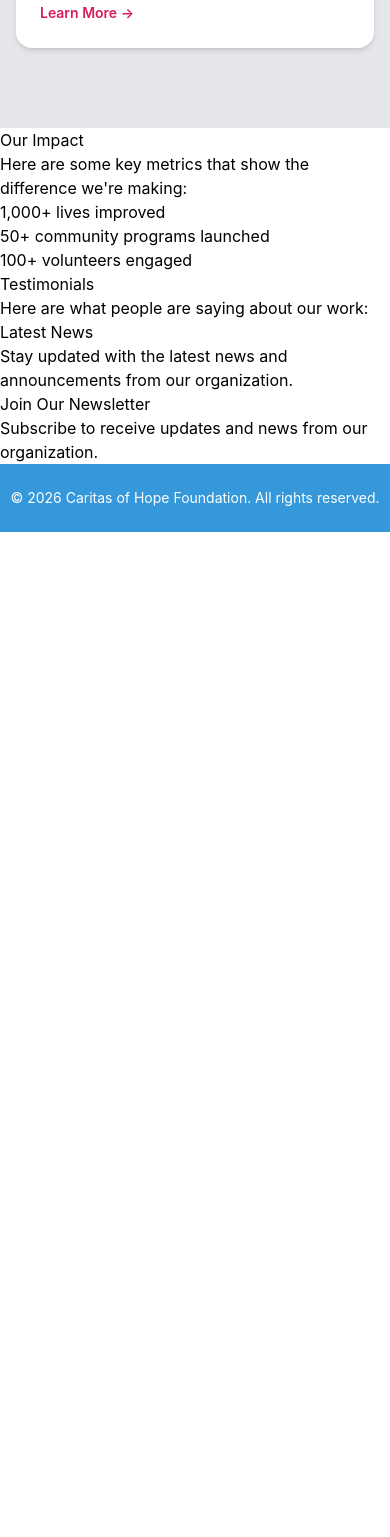
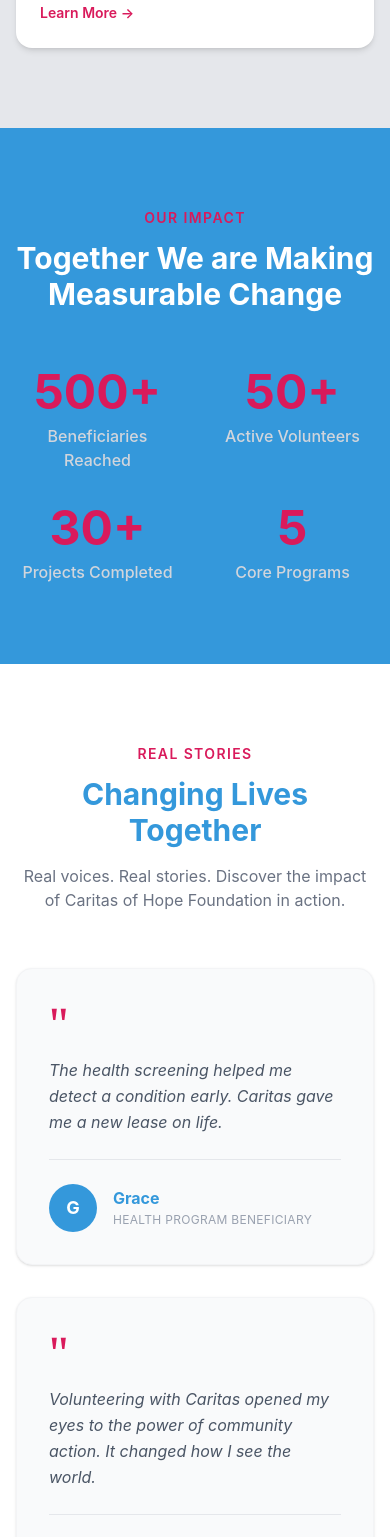
Before and after one commit to StacyChege/caritas-of-hope-v1, a React (Vite) app: page / in a window 390 px wide. Shown: the part 3480-5017 px from the top of the page. Before the commit the page ends 4012 px from the top, so only its background shows below. Built offline with nearby package versions, Linux system fonts and the light colour scheme.

Commit message:
Impact Metrics and Testimonials Pages

```diff
--- a/package.json
+++ b/package.json
@@ -16,6 +16,7 @@
     "react-dom": "^19.2.4",
     "react-hook-form": "^7.72.0",
     "react-icons": "^5.6.0",
+    "react-intersection-observer": "^10.0.3",
     "react-router-dom": "^7.13.2",
     "react-slick": "^0.31.0",
     "react-toastify": "^11.0.5",
--- a/src/components/home/HeroBanner.jsx
+++ b/src/components/home/HeroBanner.jsx
@@ -4,7 +4,7 @@
 export default function HeroBanner() {
     return (
         <section
-        className = "relative min-h-screen bg-caritas-magenta flex flex-col items-center justify-center text-white text-center px-4 py-20">
+        className = "relative min-h-screen bg-caritas-magenta flex flex-col items-center justify-center text-white text-center px-4 py-20 pt-20 md:pt-24">
             <div className = "absolute inset-0 bg-black opacity-30" />
 
             {/* Content container */}
--- a/src/components/home/ImpactMetrics.jsx
+++ b/src/components/home/ImpactMetrics.jsx
@@ -1,14 +1,42 @@
+const metrics = [
+    { value: 500, suffix: "+", label: "Beneficiaries Reached" },
+    { value: 50, suffix: "+", label: "Active Volunteers" },
+    { value: 30, suffix: "+", label: "Projects Completed" },
+    { value: 5, suffix: "", label: "Core Programs" },
+];
+
 export default function ImpactMetrics() {
     return (
-        <div>
-            <h2>Our Impact</h2>
-            <p>Here are some key metrics that show the difference we're making:</p>
-            <ul>
-                <li>1,000+ lives improved</li>
-                <li>50+ community programs launched</li>
-                <li>100+ volunteers engaged</li>
-            </ul>
-        </div>
+        <section className="py-20 bg-caritas-blue text-white px-4">
+            <div className="max-w-6xl mx-auto">
 
-    )
+                {/* Section header */}
+                <div className="text-center mb-14">
+                    <p className="text-caritas-magenta font-semibold uppercase tracking-widest text-sm mb-3">
+                        Our Impact
+                    </p>
+                    <h2 className="text-3xl md:text-4xl font-bold">
+                        Together We are Making Measurable Change
+                    </h2>
+                </div>
+
+                {/* Metrics grid */}
+                <div className="grid grid-cols-2 md:grid-cols-4 gap-8 text-center">
+                    {metrics.map((metric, index) => (
+                        <div key={index}>
+                            {/* Static Number - No library needed */}
+                            <div className="text-5xl font-bold text-caritas-magenta">
+                                {metric.value}{metric.suffix}
+                            </div>
+
+                            {/* Metric Label */}
+                            <p className="mt-2 text-gray-300 font-medium">
+                                {metric.label}
+                            </p>
+                        </div>
+                    ))}
+                </div>
+            </div>
+        </section>
+    );
 }
--- a/src/components/home/TestimonialsSlider.jsx
+++ b/src/components/home/TestimonialsSlider.jsx
@@ -1,8 +1,72 @@
-export default function TestimonialsSlider() {
+const testimonials = [
+    {
+        name: "Grace",
+        role: "Health Program Beneficiary",
+        quote: "The health screening helped me detect a condition early. Caritas gave me a new lease on life.",
+    },
+    {
+        name: "Peter",
+        role: "Volunteer",
+        quote: "Volunteering with Caritas opened my eyes to the power of community action. It changed how I see the world.",
+    },
+    {
+        name: "James",
+        role: "Partner Organization",
+        quote: "We collaborated on a disaster relief project. The team's professionalism and compassion were unmatched.",
+    },
+];
+
+export default function TestimonialsGrid() {
     return (
-        <div>
-            <h2>Testimonials</h2>
-            <p>Here are what people are saying about our work:</p>
-        </div>
-    )
+        <section className="py-20 bg-white px-4">
+            <div className="max-w-6xl mx-auto">
+
+                {/* Section header */}
+                <div className="text-center mb-14">
+                    <p className="text-caritas-magenta font-semibold uppercase tracking-widest text-sm mb-3">
+                        Real Stories
+                    </p>
+                    <h2 className="text-3xl md:text-4xl font-bold text-caritas-blue">
+                        Changing Lives Together
+                    </h2>
+                    <p className="text-gray-500 mt-4 max-w-2xl mx-auto">
+                        Real voices. Real stories. Discover the impact of Caritas of Hope Foundation in action.
+                    </p>
+                </div>
+
+                {/* Responsive Grid instead of Slider */}
+                <div className="grid grid-cols-1 md:grid-cols-3 gap-8">
+                    {testimonials.map((t, index) => (
+                        <div key={index} className="flex flex-col">
+                            <div className="bg-gray-50 rounded-2xl p-8 h-full border border-gray-100 shadow-sm hover:shadow-md transition-shadow">
+
+                                {/* Decorative quote mark */}
+                                <span className="text-caritas-magenta text-5xl font-serif leading-none">"</span>
+
+                                {/* Quote text */}
+                                <p className="text-gray-600 leading-relaxed mt-2 mb-6 italic flex-grow">
+                                    {t.quote}
+                                </p>
+
+                                {/* Person Row */}
+                                <div className="flex items-center gap-4 border-t border-gray-200 pt-6">
+                                    <div className="w-12 h-12 rounded-full bg-caritas-blue flex items-center justify-center text-white font-bold text-lg flex-shrink-0">
+                                        {t.name[0]}
+                                    </div>
+                                    <div>
+                                        <p className="font-bold text-caritas-blue leading-tight">
+                                            {t.name}
+                                        </p>
+                                        <p className="text-xs text-gray-400 uppercase tracking-wide mt-1">
+                                            {t.role}
+                                        </p>
+                                    </div>
+                                </div>
+                            </div>
+                        </div>
+                    ))}
+                </div>
+            </div>
+        </section>
+    );
 }
--- a/src/components/layout/Navbar.jsx
+++ b/src/components/layout/Navbar.jsx
@@ -52,7 +52,7 @@
                     </Link>
 
                     {/* Centre: Desktop Nav Links */}
-                    <div className="hidden  place-content-center md:flex justify-center items-center p-4 gap-10">
+                    <div className="hidden md:flex flex-1 justify-center items-center p-4 gap-10">
                         {navLinks.map((link) => (
 
                             <NavLink
@@ -124,6 +124,7 @@
                         {/* Mobile Donate Button */}
                         <Link
                         to="/contact"
+                        onClick ={closeMenu}
                         className="mt-2 block text-center bg-caritas-blue hover:bg-opacity-90
                          text-white px-6 py-3 rounded-full text-sm font-semibold transition "
                            >
```
Also changed, not shown: 1 other file (tests, documents, lock files or other folders).
